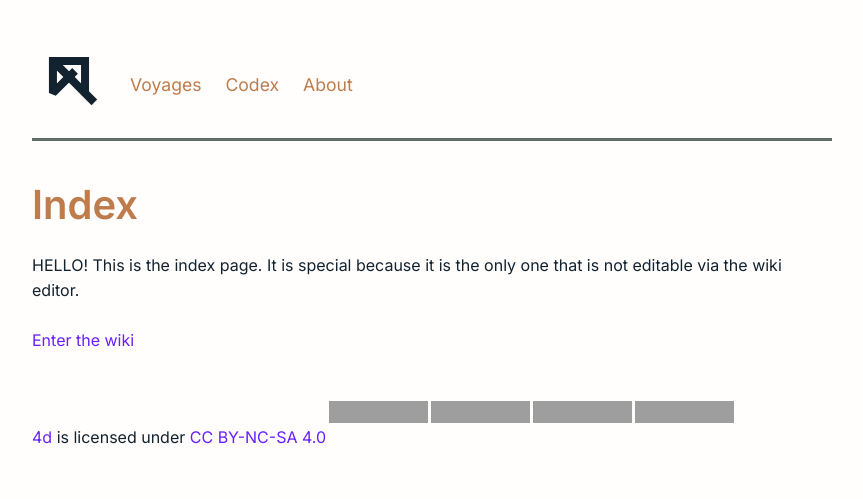
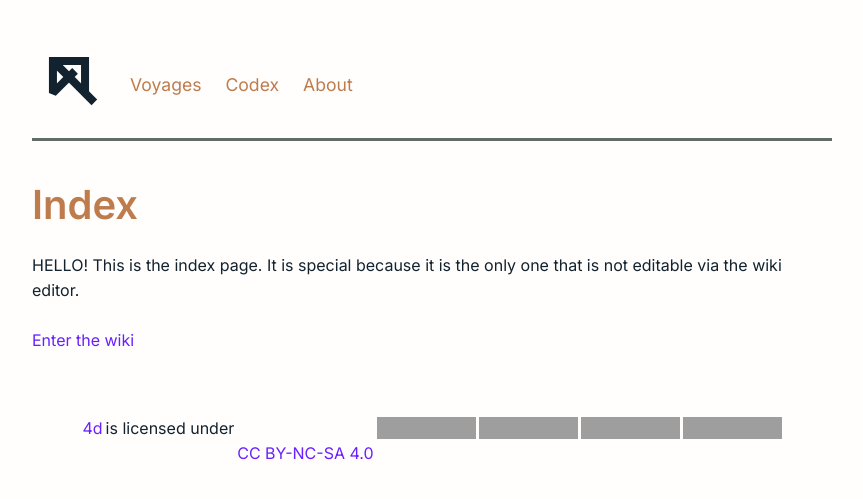
Before and after one commit to kvmet/4d, a Jekyll site: the page built from index.md, in a window 1280 px wide. Shown: the top 499 px of the page, without its empty margins (208-1071 px from the left). Built offline with Jekyll 4.4.1, drawn with Linux system fonts in a browser that asks for light colours; our own code applies the rules of GitHub Pages for plain Markdown files; grey boxes are pictures that could not be loaded.

Commit message:
Update style.css

```diff
--- a/assets/css/style.css
+++ b/assets/css/style.css
@@ -43,6 +43,34 @@ body {
 
 .nav a:hover {
   color: var(--accent-secondary);
+}
+
+footer {
+    padding: 1rem;
+    line-height: 1;
+    display: flex;
+    align-items: center;
+    justify-content: center;
+}
+
+footer p {
+    margin: 0;
+    display: flex;
+    align-items: center;
+    gap: 3px;
+}
+
+footer img {
+    height: 22px;
+    width: auto;
+    display: inline-block;
+    vertical-align: middle;
+}
+
+footer a {
+    display: inline-flex;
+    align-items: center;
+    gap: 3px;
 }
 
 /* Typography */
```
